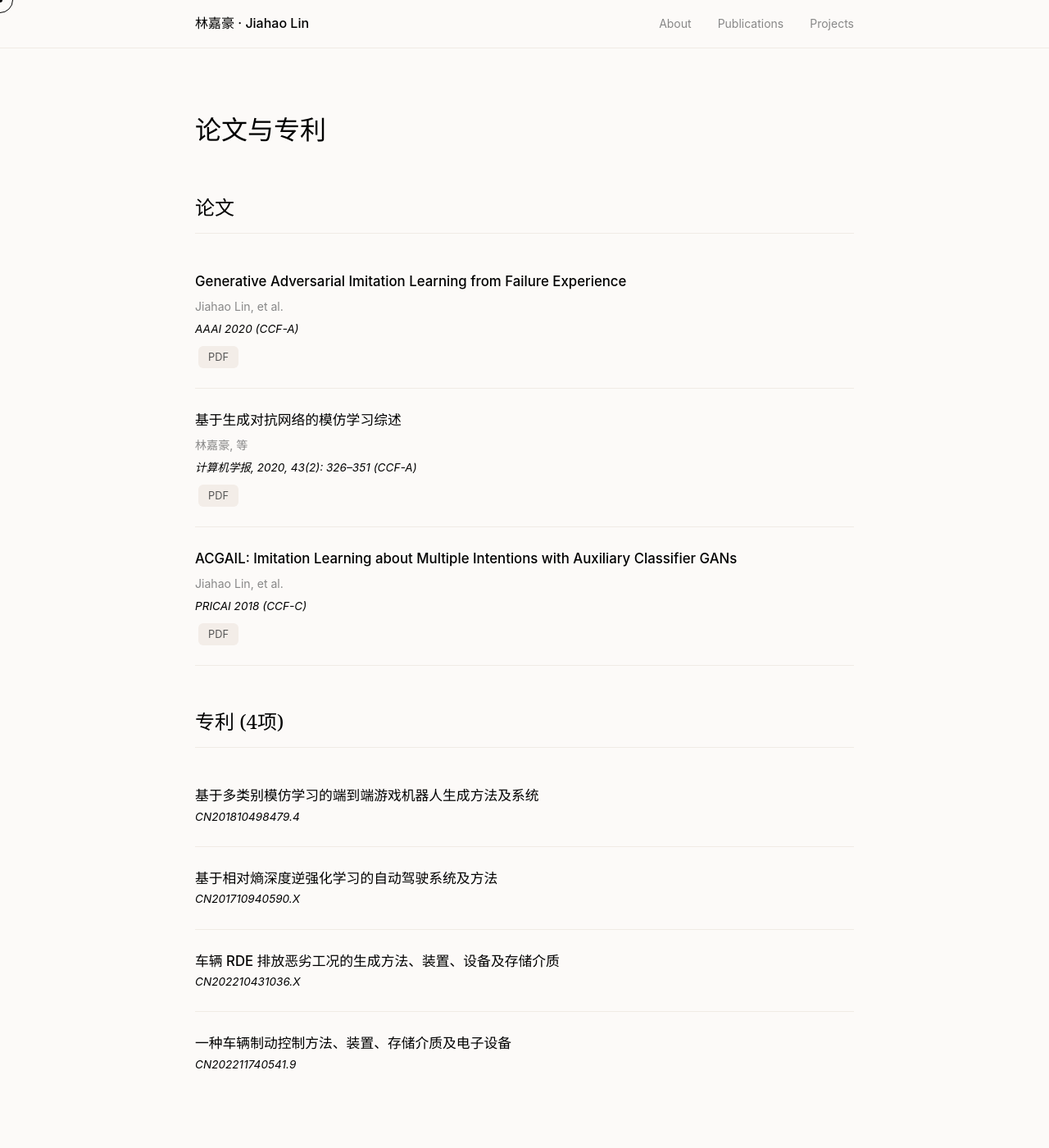
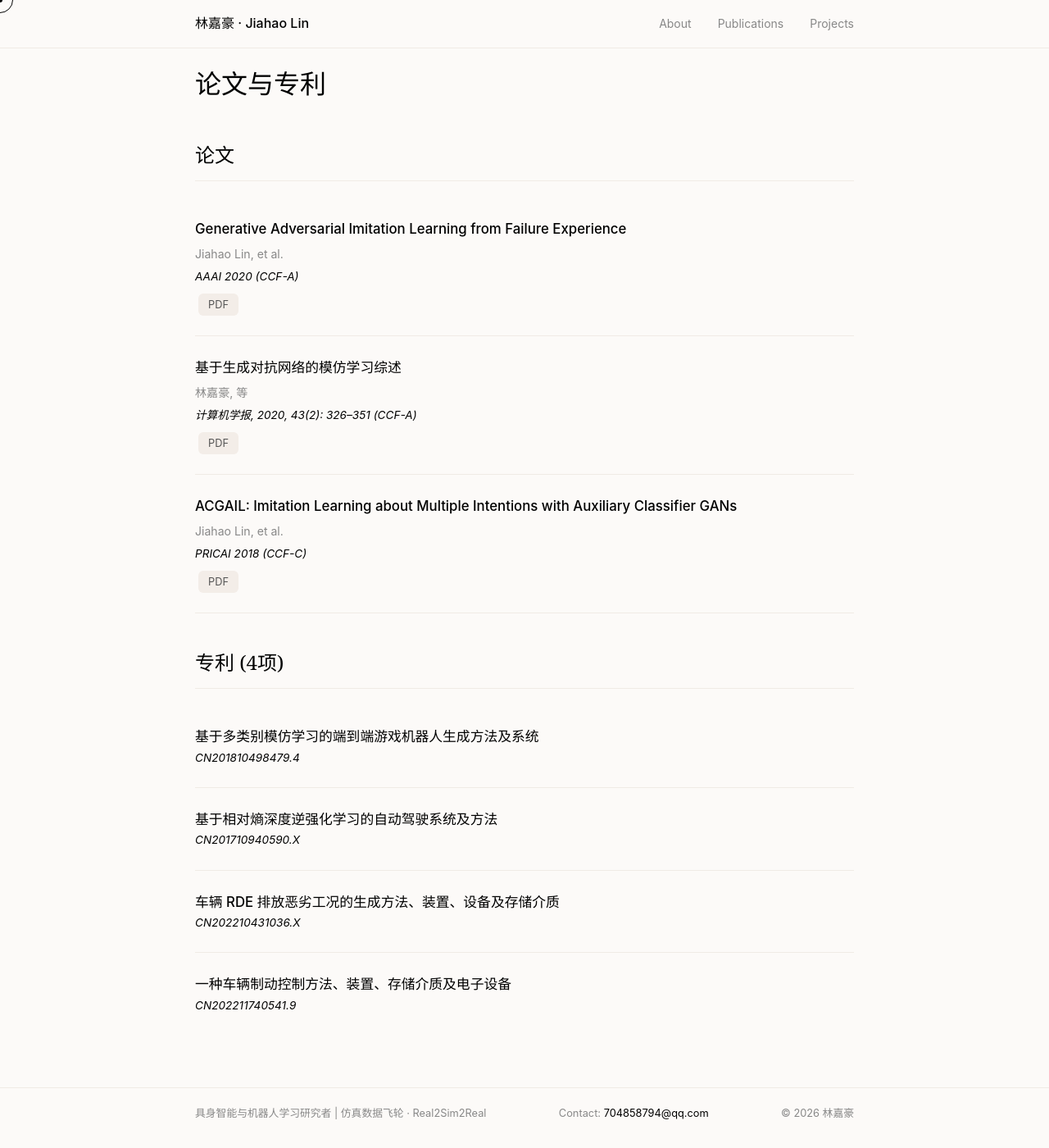
Before and after one commit to LinBornRain/LinBornRain.github.io, a Jekyll site: the page publications/index.html, which Jekyll copies as it is, in a window 1280 px wide and 1400 px high. Shown: the whole window at 82% size. Built offline with Jekyll 4.4.1, drawn with Linux system fonts in a browser that asks for light colours.

Commit message:
refine(about): unified spacing rhythm and content polish
Layout:
- Compress hero-to-main transition (250px -> 168px)
- Unify section gaps to consistent 50-64px rhythm
- Align hero text with main content column (translateX 240px)
- Widen main wrapper on 2100px+ screens (1160px -> 1280px)
- Enlarge skill tags (padding 8px 18px, gap 10px, two rows)
- Compact footer padding

Content:
- Bold 'Imitation Learning & RL' instead of 'years of experience'
- Remove standalone AI tools bio item, move Claude Code/Hermes to skill tags
- Replace '8 years' with 'many years', update focus wording

```diff
--- a/assets/css/hero.css
+++ b/assets/css/hero.css
@@ -32,12 +32,11 @@
   max-width: none;
   padding: 0;
   pointer-events: auto;
-  /* Optically center the text block. The hero is 740px tall with
-     justify-content: center, but the content block (title+subtitle+bio+links)
-     is ~260px tall. We need to nudge it up so the optical center of
-     the text aligns with the hero's vertical center, accounting for
-     the robot's visual weight on the right pulling attention down. */
-  transform: translateY(-30px) translateX(60px);
+  /* Align hero text with the main content wrapper below.
+     On 2560px: hero container left edge = (2560-1760)/2 = 400px,
+     main wrapper left edge = (2560-1280)/2 = 640px.
+     translateX(240px) aligns the text with the content column. */
+  transform: translateY(-30px) translateX(240px);
 }
 
 /* ---- Typography Scale ----
--- a/assets/css/main.css
+++ b/assets/css/main.css
@@ -65,7 +65,7 @@
 .page-link:hover { color: var(--text); opacity: 1; }
 
 main { min-height: 40vh; }
-.page-content { padding: 72px 0 80px; }
+.page-content { padding: 16px 0 64px; }
 
 .page-content h1 {
   font-family: var(--ff-heading);
@@ -77,7 +77,7 @@
   font-family: var(--ff-heading);
   font-size: 1.5rem;
   font-weight: 400;
-  margin: 48px 0 20px;
+  margin: 40px 0 20px;
   padding-bottom: 10px;
   border-bottom: 1px solid var(--border);
 }
@@ -160,14 +160,14 @@
   color: #fff;
 }
 
-.section-divider { border: none; border-top: 1px solid var(--border); margin: 40px 0 48px; }
+.section-divider { border: none; border-top: 1px solid var(--border); margin: 12px 0 28px; }
 
-.skill-tags { display: flex; flex-wrap: wrap; gap: 8px; margin-top: 8px; }
+.skill-tags { display: flex; flex-wrap: wrap; gap: 10px; margin-top: 12px; margin-bottom: 24px; }
 .skill-tag {
   display: inline-block;
   background: var(--bg-card);
   color: var(--text-secondary);
-  padding: 5px 14px;
+  padding: 8px 18px;
   border-radius: 4px;
   font-size: 0.85rem;
   font-weight: 400;
@@ -292,7 +292,7 @@
 
 .site-footer {
   border-top: 1px solid var(--border);
-  padding: 32px 0 40px;
+  padding: 20px 0 32px;
   color: var(--text-muted);
   font-size: 0.8rem;
 }
@@ -310,7 +310,7 @@
   .wrapper { max-width: 1040px; }
 }
 @media (min-width: 2100px) {
-  .wrapper { max-width: 1160px; }
+  .wrapper { max-width: 1280px; }
 }
 
 @media (max-width: 768px) {
```
Also changed, not shown: index.html (+6 -6 lines).
